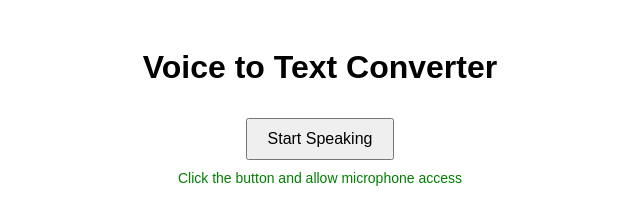
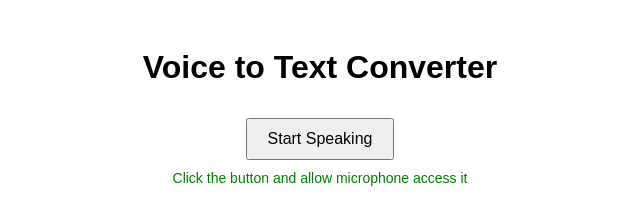
Before and after one commit to bhoomish-v-a/digifest2k24, a plain HTML site: page index.html in a window 1280 px wide. Shown: the top 203 px of the page, 320-960 px from the left. Drawn offline with Linux system fonts and the light colour scheme.

Commit message:
Update index.html

```diff
--- a/index.html
+++ b/index.html
@@ -43,7 +43,7 @@
     <div class="container">
         <h1>Voice to Text Converter</h1>
         <button id="startBtn">Start Speaking</button>
-        <div class="status" id="status">Click the button and allow microphone access</div>
+        <div class="status" id="status">Click the button and allow microphone access it</div>
         <div id="output" contenteditable="true">Your converted text will appear here...</div>
     </div>
 
```
